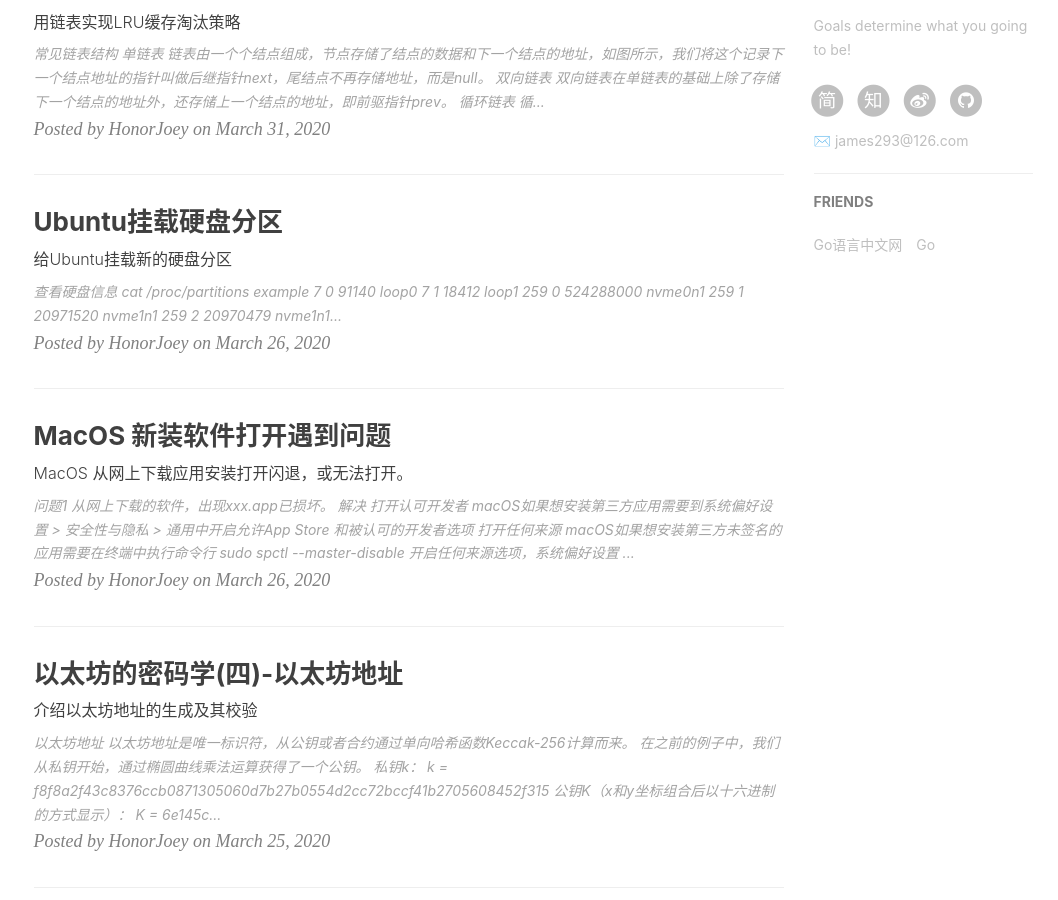
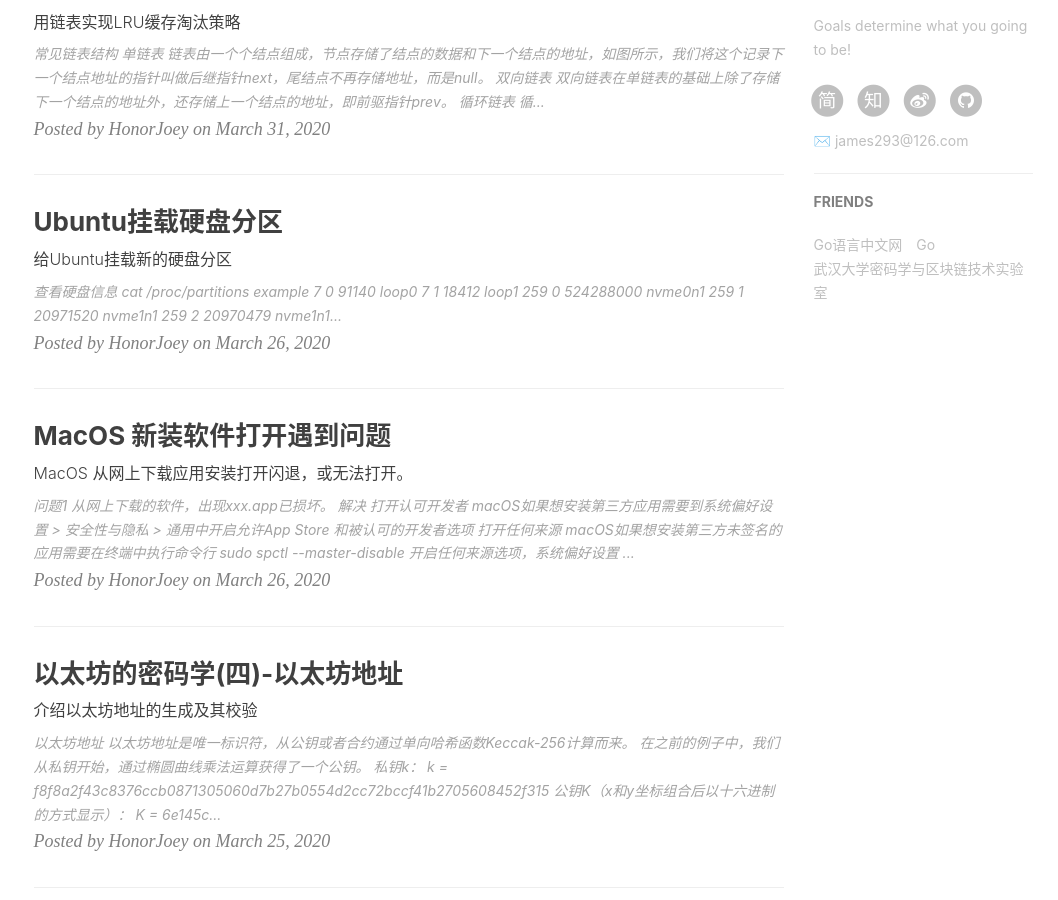
Before and after one commit to honorjoey/honorjoey.github.io, a Jekyll site: the page built from index.html, in a window 1280 px wide and 900 px high, scrolled down 999 px. Shown: the whole window, without its empty margins (134-1192 px from the left). Built offline with Jekyll 4.4.1, drawn with Linux system fonts in a browser that asks for light colours; nearby versions of some CDN libraries; the list of posts is cut into pages by our own code; comment, search, counter and statistics services are not loaded.

Commit message:
update config

```diff
--- a/_config.yml
+++ b/_config.yml
@@ -104,5 +104,8 @@ friends: [
     },{
         title: "Go",
         href: "https://golang.org/"
+    },{
+        title: "武汉大学密码学与区块链技术实验室",
+        href: "http://blockchain.whu.edu.cn/"
     }
 ]
```
